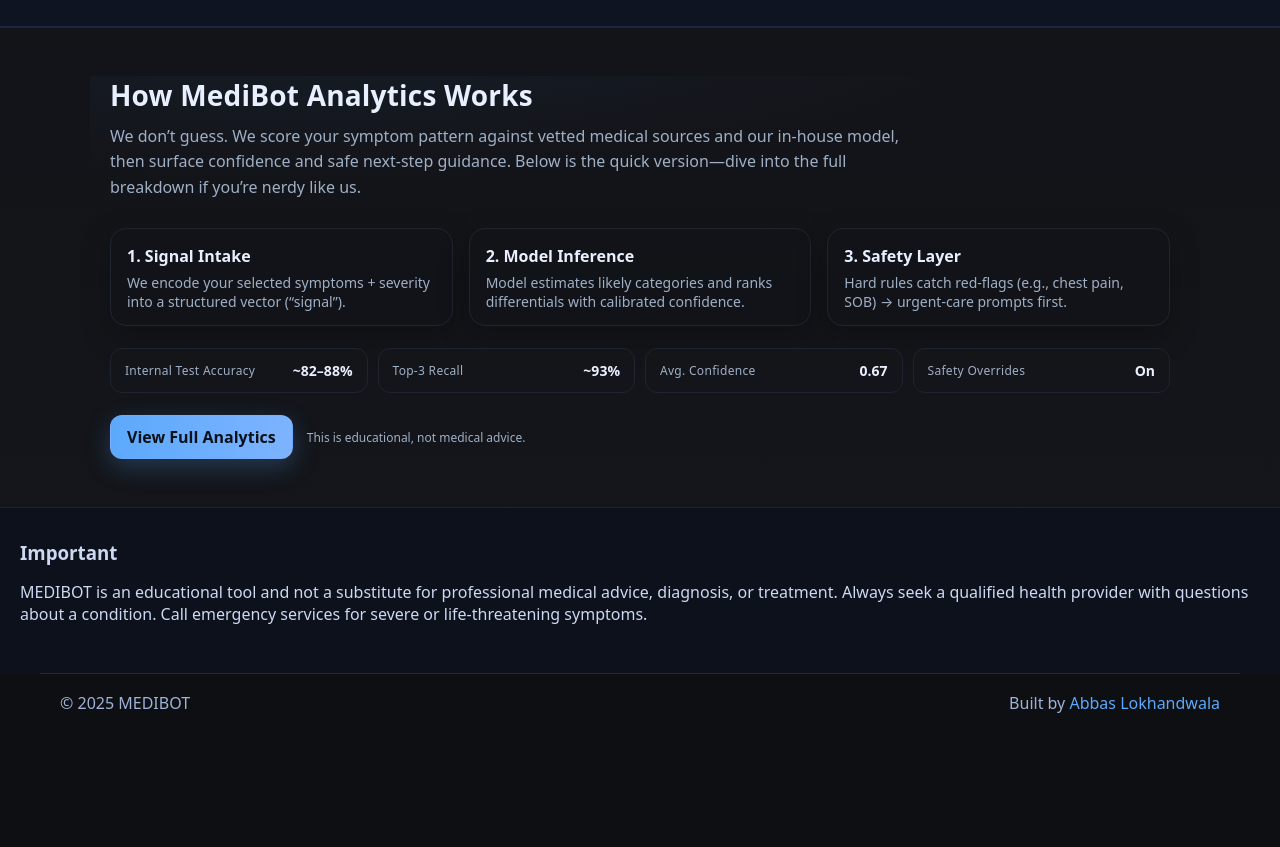
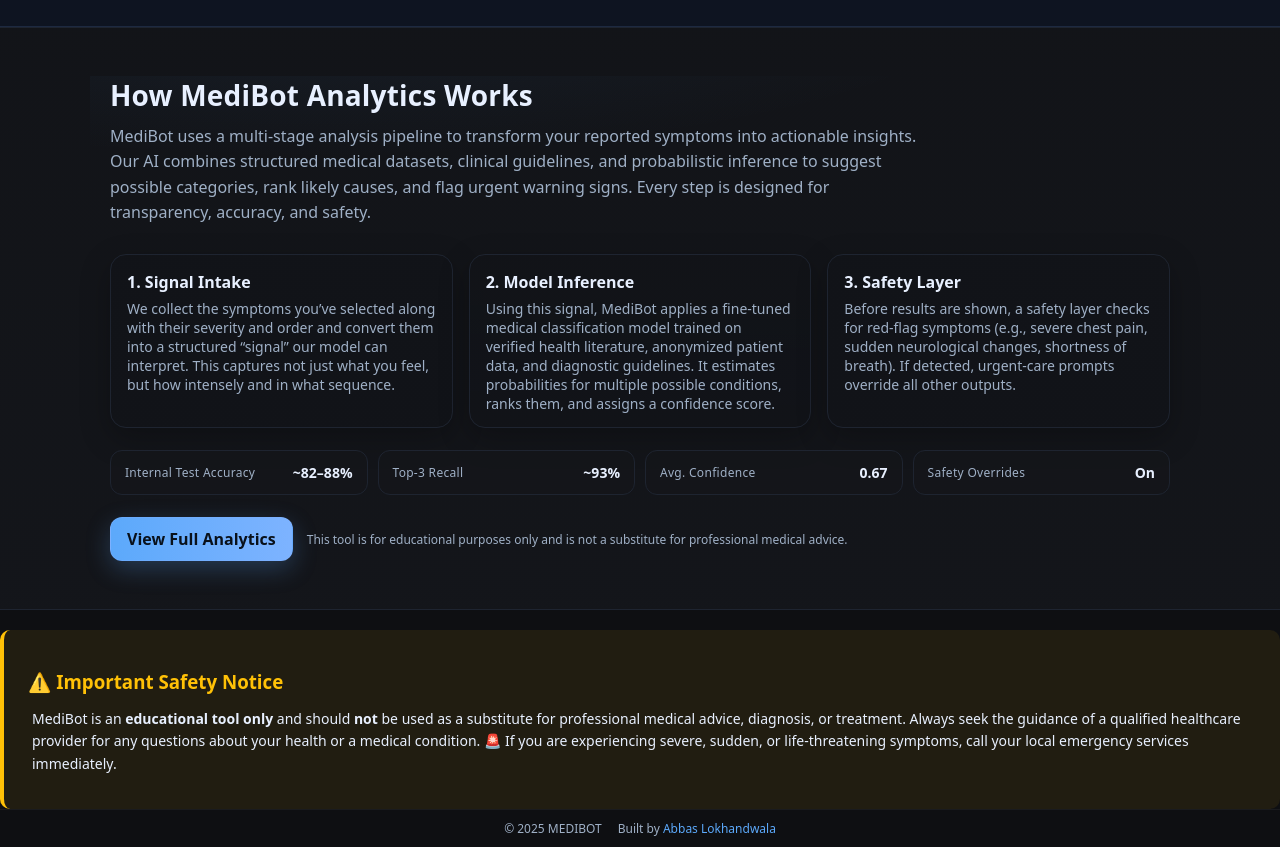
Before and after one commit to Abbas-Lokhandwala/MediBot, a React (Vite) app: page / in a window 1280 px wide. Shown: the part 873-1720 px from the top of the page. Before the commit the page ends 1605 px from the top, so only its background shows below. Built offline with nearby package versions, Linux system fonts and the light colour scheme.

Commit message:
frontend almost done

```diff
--- a/src/pages/Home.jsx
+++ b/src/pages/Home.jsx
@@ -8,7 +8,7 @@ const SYMPTOMS = [
   "Loss of Smell","Loss of Taste","Dizziness","Rash"
 ];
 
-// keep this as a local component (no export!)
+// Local component (no export)
 const AnalyticsOverview = () => {
   return (
     <section id="analysis" className="analytics-hero">
@@ -16,23 +16,36 @@ const AnalyticsOverview = () => {
         <h2 className="analytics-title">How MediBot Analytics Works</h2>
 
         <p className="analytics-blurb">
-          We don’t guess. We score your symptom pattern against vetted medical sources and our
-          in‑house model, then surface confidence and safe next‑step guidance. Below is the quick
-          version—dive into the full breakdown if you’re nerdy like us.
+          MediBot uses a multi-stage analysis pipeline to transform your reported symptoms into
+          actionable insights. Our AI combines structured medical datasets, clinical guidelines, and
+          probabilistic inference to suggest possible categories, rank likely causes, and flag urgent
+          warning signs. Every step is designed for transparency, accuracy, and safety.
         </p>
 
         <div className="analytics-steps">
           <div className="step-card">
             <h3>1. Signal Intake</h3>
-            <p>We encode your selected symptoms + severity into a structured vector (“signal”).</p>
+            <p>
+              We collect the symptoms you’ve selected along with their severity and order and
+              convert them into a structured “signal” our model can interpret. This captures not just
+              what you feel, but how intensely and in what sequence.
+            </p>
           </div>
           <div className="step-card">
             <h3>2. Model Inference</h3>
-            <p>Model estimates likely categories and ranks differentials with calibrated confidence.</p>
+            <p>
+              Using this signal, MediBot applies a fine-tuned medical classification model trained on
+              verified health literature, anonymized patient data, and diagnostic guidelines. It estimates
+              probabilities for multiple possible conditions, ranks them, and assigns a confidence score.
+            </p>
           </div>
           <div className="step-card">
             <h3>3. Safety Layer</h3>
-            <p>Hard rules catch red‑flags (e.g., chest pain, SOB) → urgent‑care prompts first.</p>
+            <p>
+              Before results are shown, a safety layer checks for red-flag symptoms (e.g., severe chest
+              pain, sudden neurological changes, shortness of breath). If detected, urgent-care prompts
+              override all other outputs.
+            </p>
           </div>
         </div>
 
@@ -42,7 +55,7 @@ const AnalyticsOverview = () => {
             <span className="metric-val">~82–88%</span>
           </div>
           <div className="metric">
-            <span className="metric-key">Top‑3 Recall</span>
+            <span className="metric-key">Top-3 Recall</span>
             <span className="metric-val">~93%</span>
           </div>
           <div className="metric">
@@ -56,11 +69,12 @@ const AnalyticsOverview = () => {
         </div>
 
         <div className="analytics-cta">
-          {/* send to your existing Metrics page */}
           <Link to="/metrics" className="btn-analytics">
             View Full Analytics
           </Link>
-          <span className="cta-note">This is educational, not medical advice.</span>
+          <span className="cta-note">
+            This tool is for educational purposes only and is not a substitute for professional medical advice.
+          </span>
         </div>
       </div>
     </section>
@@ -97,7 +111,6 @@ export default function Home() {
     e.preventDefault();
     if (!selectedSymptoms.length) return;
     sessionStorage.setItem("selectedSymptoms", JSON.stringify(selectedSymptoms));
-    // smooth scroll to analytics teaser
     document.getElementById("analysis")?.scrollIntoView({ behavior: "smooth" });
   };
 
@@ -156,11 +169,14 @@ export default function Home() {
 
       {/* ===== Disclaimer ===== */}
       <section className="disclaimer">
-        <h3>Important</h3>
+        <h3>⚠️ Important Safety Notice</h3>
         <p>
-          MEDIBOT is an educational tool and not a substitute for professional medical advice,
-          diagnosis, or treatment. Always seek a qualified health provider with questions about a condition.
-          Call emergency services for severe or life‑threatening symptoms.
+          MediBot is an <strong>educational tool only</strong> and should <strong>not</strong> be used as a
+          substitute for professional medical advice, diagnosis, or treatment.
+          Always seek the guidance of a qualified healthcare provider for any questions about your
+          health or a medical condition.
+          🚨 If you are experiencing severe, sudden, or life-threatening symptoms, call your local
+          emergency services immediately.
         </p>
       </section>
 
--- a/src/styles/style.css
+++ b/src/styles/style.css
@@ -131,15 +131,55 @@ a{ color:var(--brand); }
 .confidence-bar .fill{ height:100%; background:#5ca9fb; }
 
 /* ===== Disclaimer & Footer ===== */
-.disclaimer{ padding:32px 20px; color:#cdd8f3; background:#0c111b; }
-.disclaimer h3{ margin:0 0 8px; }
-.footer{
-  display:flex; justify-content:space-between; align-items:center;
-  padding:18px 20px; color:#9fb2d8; border-top:1px solid #1f2a3a;
-  max-width:1200px; margin:0 auto;
+/* Reduce gap above disclaimer */
+/* Disclaimer box styling */
+.disclaimer {
+  background: rgba(255, 193, 7, 0.08); /* subtle yellow tint */
+  border-left: 4px solid #ffc107; /* yellow accent bar */
+  padding: 20px 24px;
+  margin-top: 20px;
+  border-radius: 10px;
 }
-.footer a{ color:#5ca9fb; text-decoration:none; }
-.footer a:hover{ text-decoration:underline; }
+
+.disclaimer h3 {
+  color: #ffc107; /* bright yellow heading */
+  font-weight: 800;
+  margin-bottom: 10px;
+  display: flex;
+  align-items: center;
+  gap: 8px; /* space between emoji and text */
+}
+
+.disclaimer p {
+  color: #e8f0ff;
+  font-size: 14px;
+  line-height: 1.6;
+  margin-left: 4px; /* small left gap from border */
+}
+
+/* Footer centered inline */
+.footer {
+  display: flex;
+  justify-content: center; /* center horizontally */
+  align-items: center; /* vertical align */
+  gap: 16px; /* space between the two parts */
+  font-size: 12px;
+  color: var(--muted);
+  padding: 10px 0;
+  border-top: 1px solid rgba(255, 255, 255, 0.05);
+}
+
+.footer a {
+  color: var(--accent);
+  font-weight: 500;
+  text-decoration: none;
+}
+
+.footer a:hover {
+  text-decoration: underline;
+}
+
+
 
 /* ===== Responsive ===== */
 @media (max-width: 920px){
```
